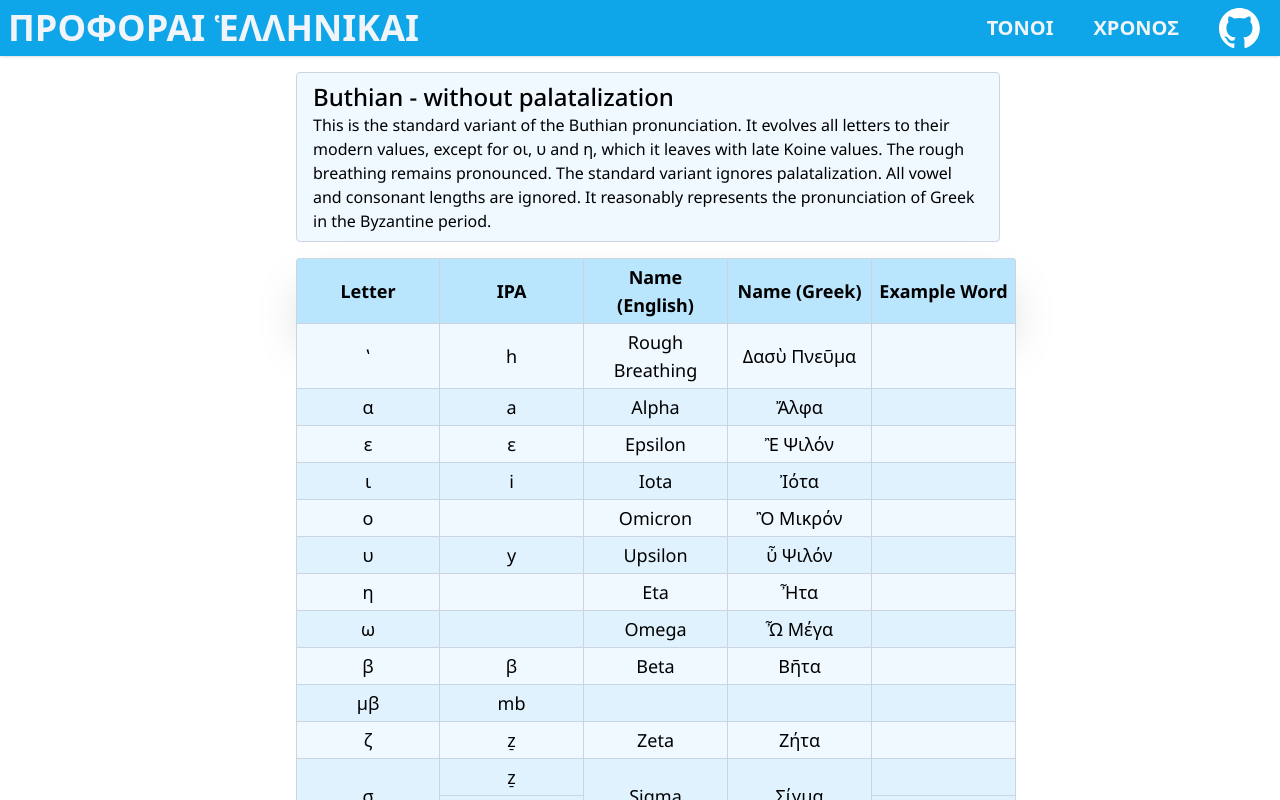
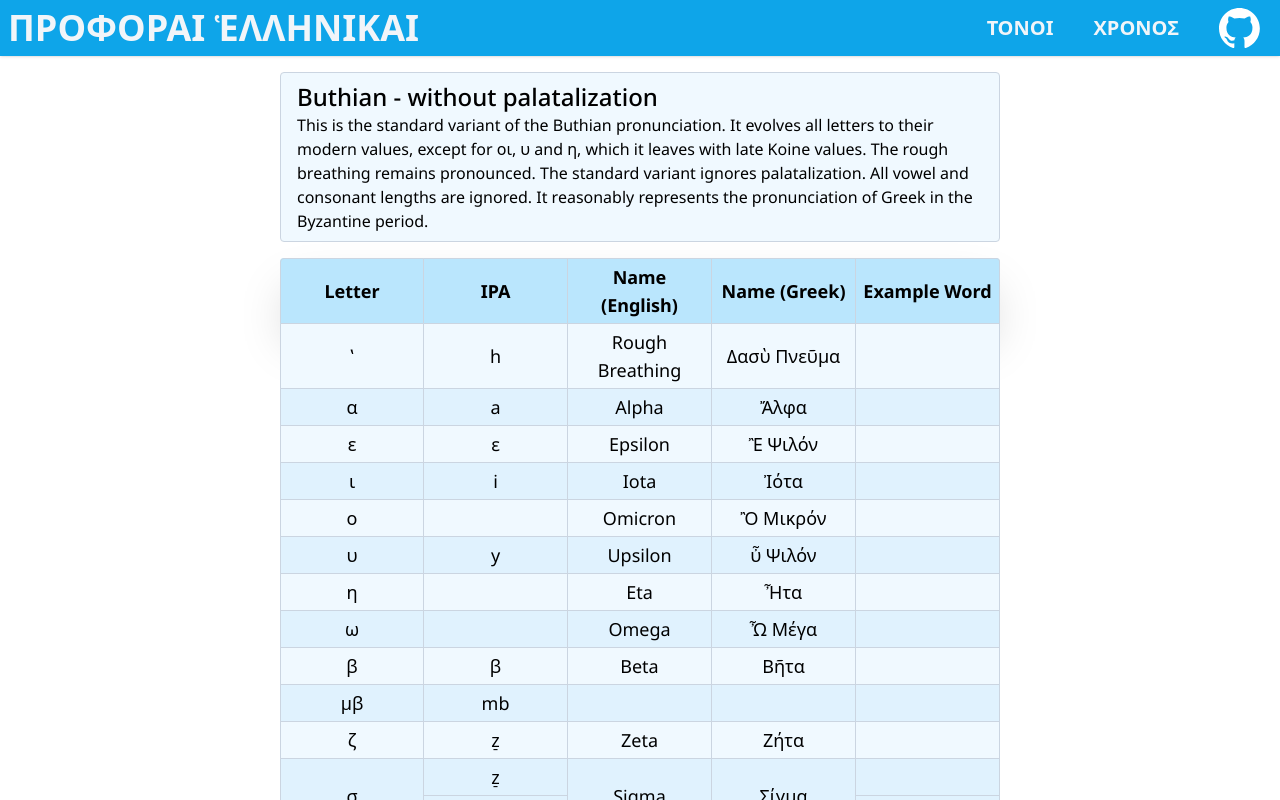
Before and after one commit to obsgolem/Prophora, a SvelteKit app: page /pronunciation/buthian in a window 1280 px wide. Shown: the top 800 px of the page. Built offline with nearby package versions, Linux system fonts and the light colour scheme.

Commit message:
Fixed a couple bugs.

```diff
--- a/src/routes/pronunciation/[slug]/+page.svelte
+++ b/src/routes/pronunciation/[slug]/+page.svelte
@@ -5,7 +5,7 @@
 </script>
 
 <div class="flex w-full justify-center">
-    <div class="md:pl-4 py-4 space-y-4 md:w-[720px]">
+    <div class="py-4 space-y-4 md:w-[720px]">
         <div
             class="px-4 py-2 border-t border-b md:border text-pretty bg-sky-50 md:rounded border-slate-300"
         >
@@ -40,7 +40,7 @@
                     <Row
                         {data}
                         {letter}
-                        class="p-1 text-center border-slate-300 hover:bg-blue-200"
+                        class="p-1 text-center border-slate-300 hover:bg-blue-200 active:bg-sky-300"
                         rowClass="even:bg-sky-50 odd:bg-sky-100"
                     />
                 {/each}
```
